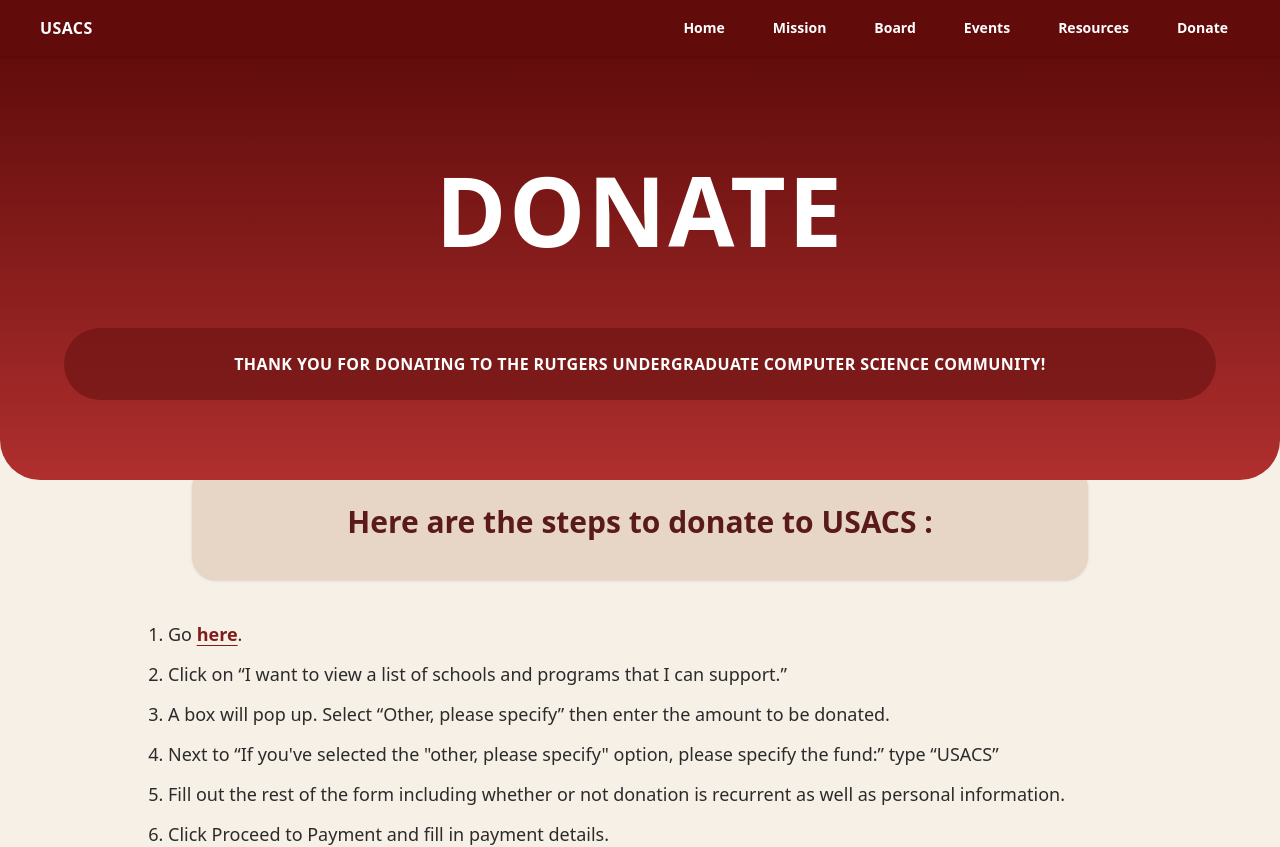
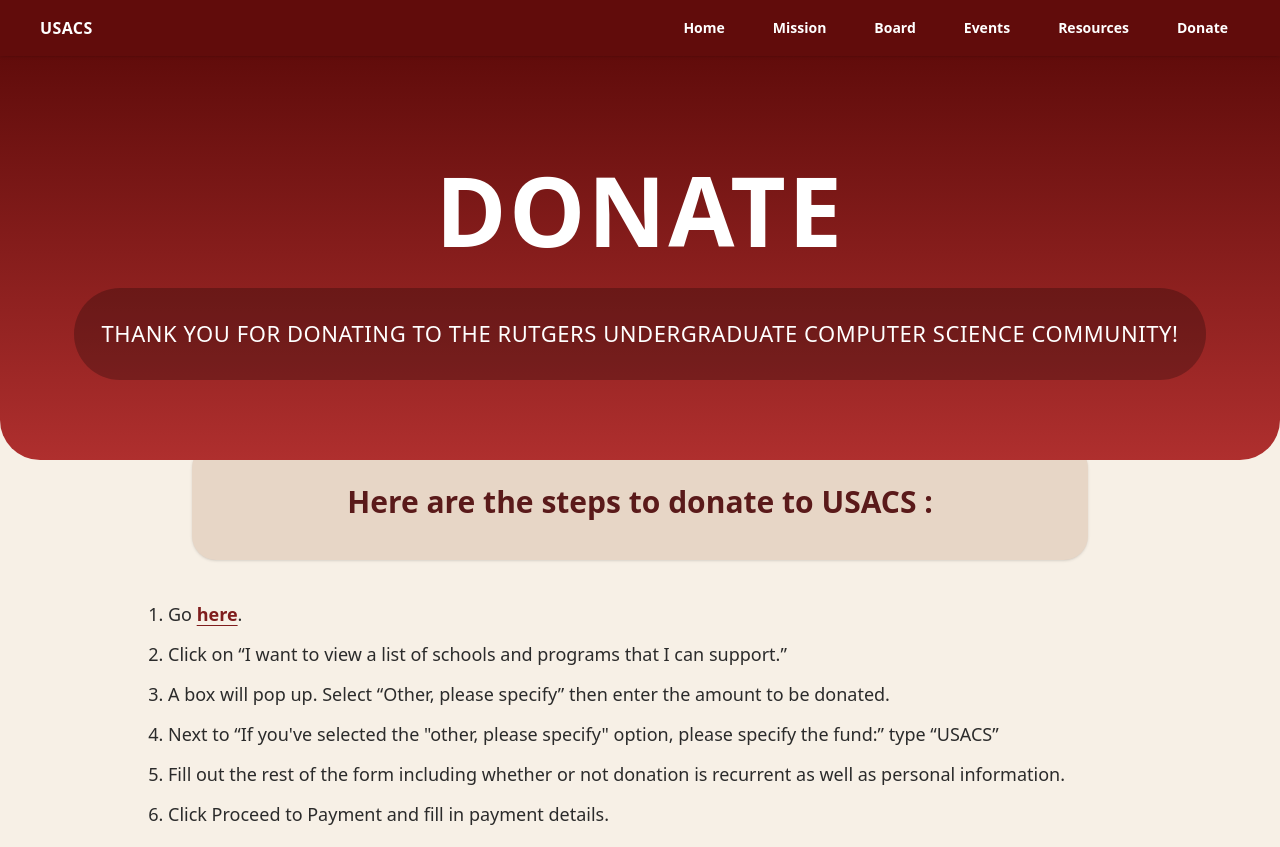
Before and after one commit to rutgersusacs/usacs-website, a Next.js app: page /donate in a window 1280 px wide. Shown: the top 847 px of the page. Built offline with nearby package versions, Linux system fonts and the light colour scheme.

Commit message:
keeping up to date with main branch

```diff
--- a/app/donate/page.tsx
+++ b/app/donate/page.tsx
@@ -1,5 +1,6 @@
 import Image from "next/image";
 import PageHeader from "../components/PageHeader";
+import PageSubtitle from "../components/PageSubtitle";
 
 export default function DonatePage() {
   return (
@@ -11,12 +12,12 @@
         </h1>
 
         {/* THANK YOU BAR */}
-        <div className="mx-auto mt-10 max-w-6xl rounded-full bg-[#6F1515]/70 px-10 py-6">
-          <p className="text-center text-sm font-semibold tracking-wide text-white sm:text-base">
+        <PageSubtitle className="py-7">
+          <span className="text-white text-[clamp(1rem,2vw,1.375rem)] tracking-wide">
             THANK YOU FOR DONATING TO THE RUTGERS UNDERGRADUATE COMPUTER SCIENCE
             COMMUNITY!
-          </p>
-        </div>
+          </span>
+        </PageSubtitle>
       </PageHeader>
 
       {/* HEADING CARD */}
@@ -52,8 +53,8 @@
             amount to be donated.
           </li>
           <li>
-            Next to “If you&apos;ve selected the &quot;other, please specify&quot;
-            option, please specify the fund:” type “USACS”
+            Next to “If you&apos;ve selected the &quot;other, please
+            specify&quot; option, please specify the fund:” type “USACS”
           </li>
           <li>
             Fill out the rest of the form including whether or not donation is
```
